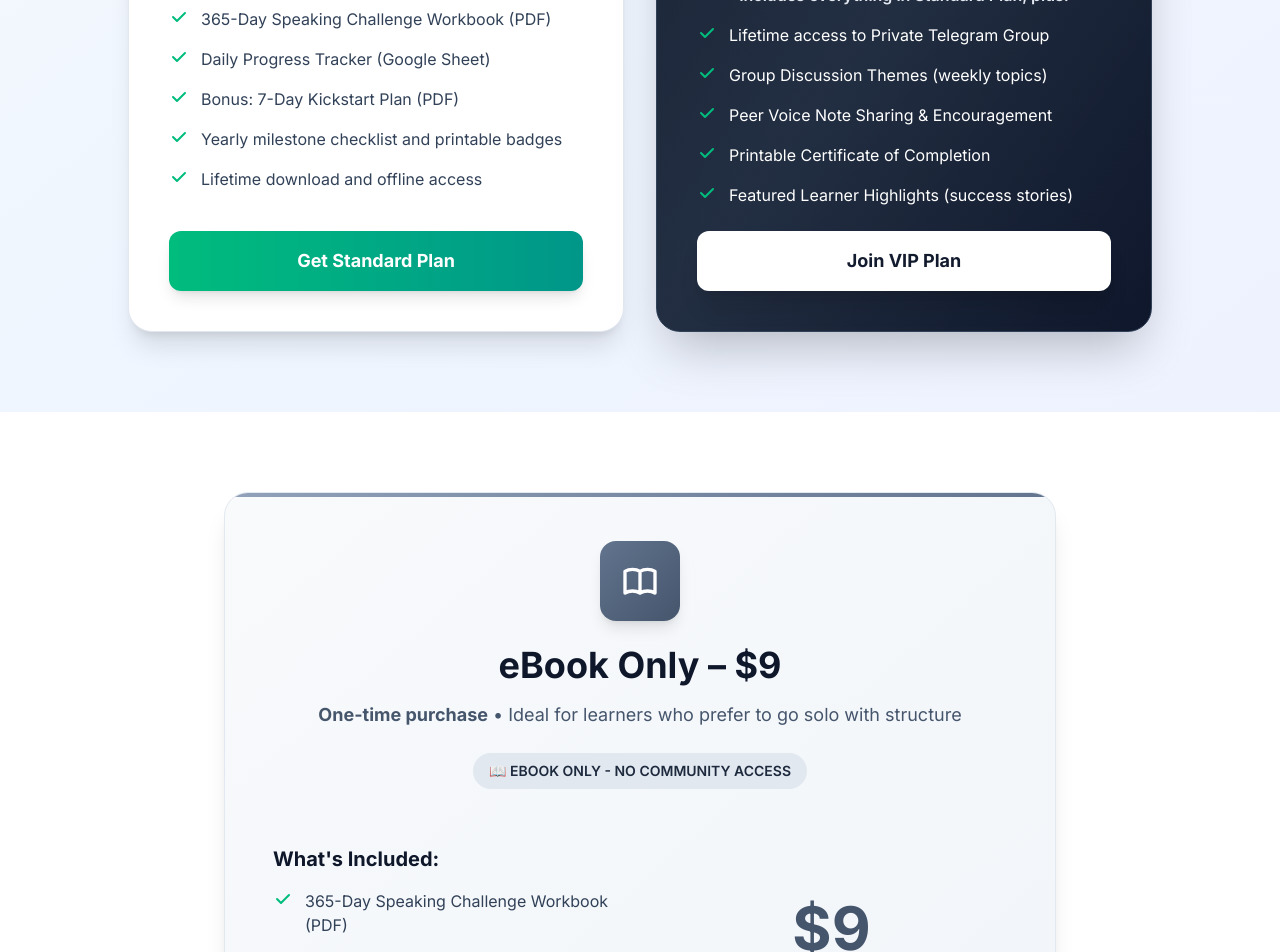
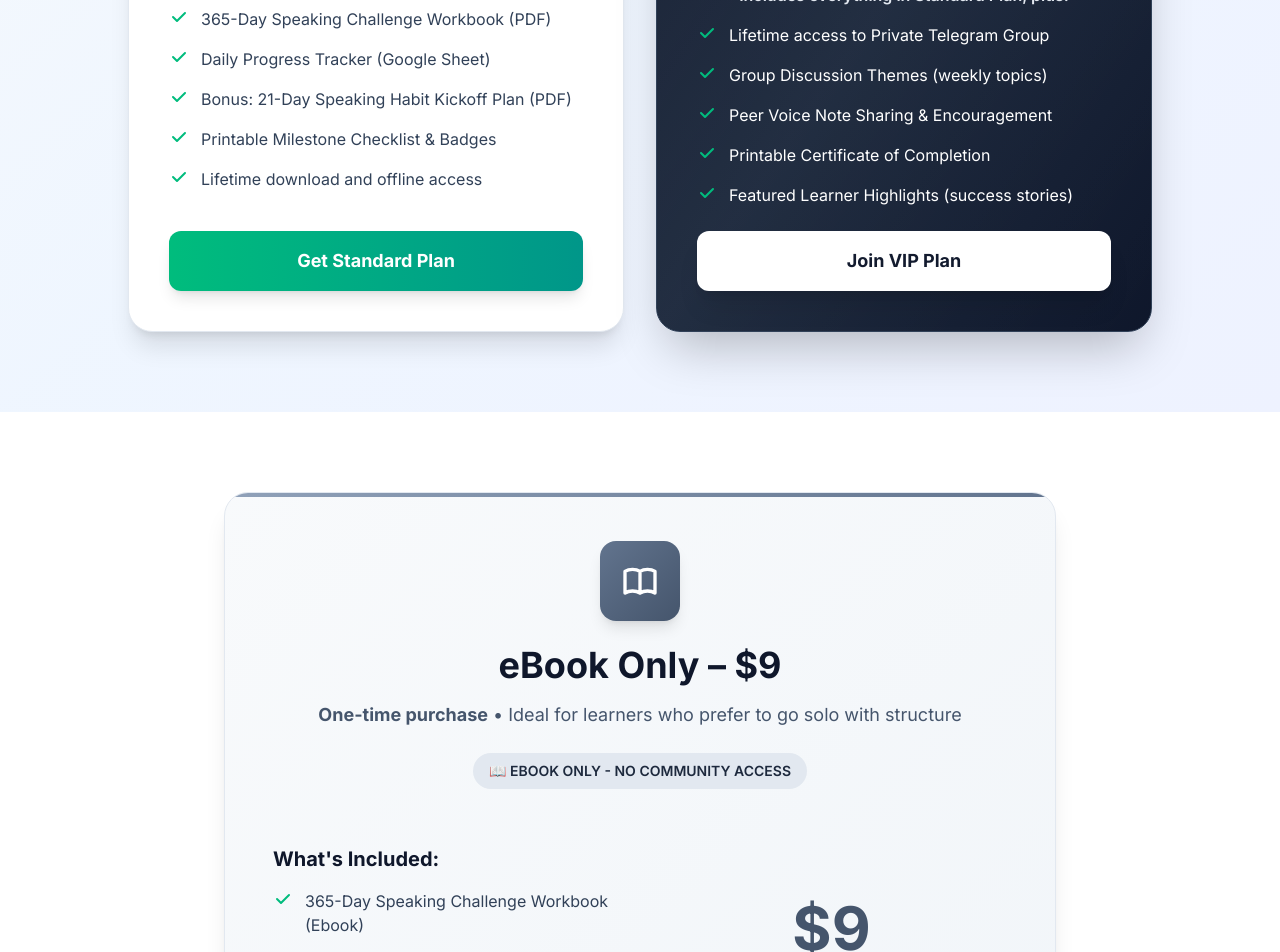
Before and after one commit to Param-Harrison/afrin-english-pwa, a Next.js app: page / in a window 1280 px wide. Shown: the part 6760-7712 px from the top of the page. Built offline with nearby package versions, Linux system fonts and the light colour scheme.

Commit message:
fix: standard and ebook

```diff
--- a/src/app/page.tsx
+++ b/src/app/page.tsx
@@ -408,11 +408,11 @@ export default function Home() {
                     </li>
                     <li className="flex items-start space-x-3">
                       <CheckIcon />
-                      <span className="text-slate-700">Bonus: 7-Day Kickstart Plan (PDF)</span>
+                      <span className="text-slate-700">Bonus: 21-Day Speaking Habit Kickoff Plan (PDF)</span>
                     </li>
                     <li className="flex items-start space-x-3">
                       <CheckIcon />
-                      <span className="text-slate-700">Yearly milestone checklist and printable badges</span>
+                      <span className="text-slate-700">Printable Milestone Checklist & Badges</span>
                     </li>
                     <li className="flex items-start space-x-3">
                       <CheckIcon />
@@ -508,7 +508,7 @@ export default function Home() {
                 <ul className="space-y-3 text-slate-700">
                   <li className="flex items-start space-x-3">
                     <CheckIcon />
-                    <span>365-Day Speaking Challenge Workbook (PDF)</span>
+                    <span>365-Day Speaking Challenge Workbook (Ebook)</span>
                   </li>
                   <li className="flex items-start space-x-3">
                     <CheckIcon />
```
